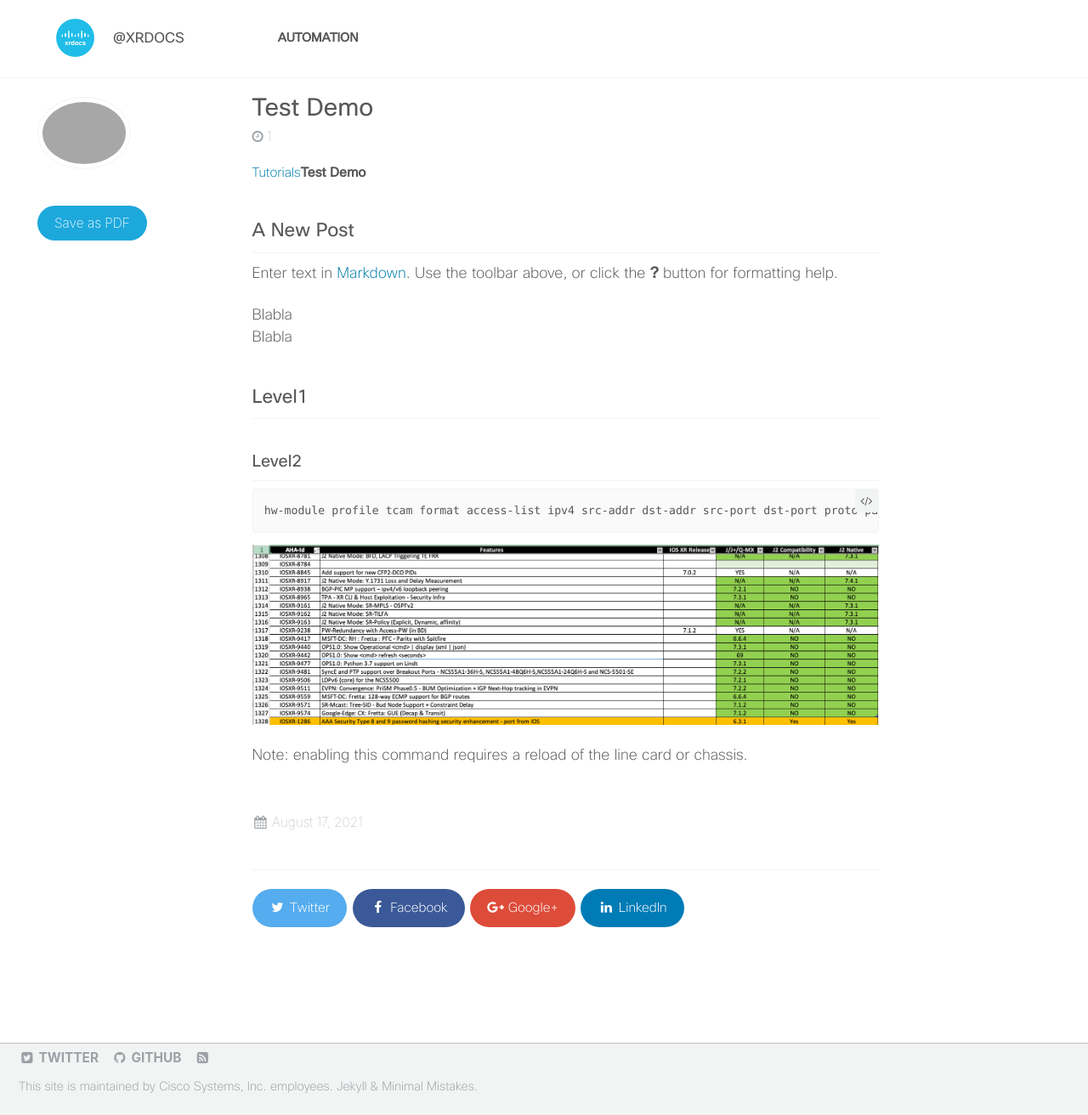
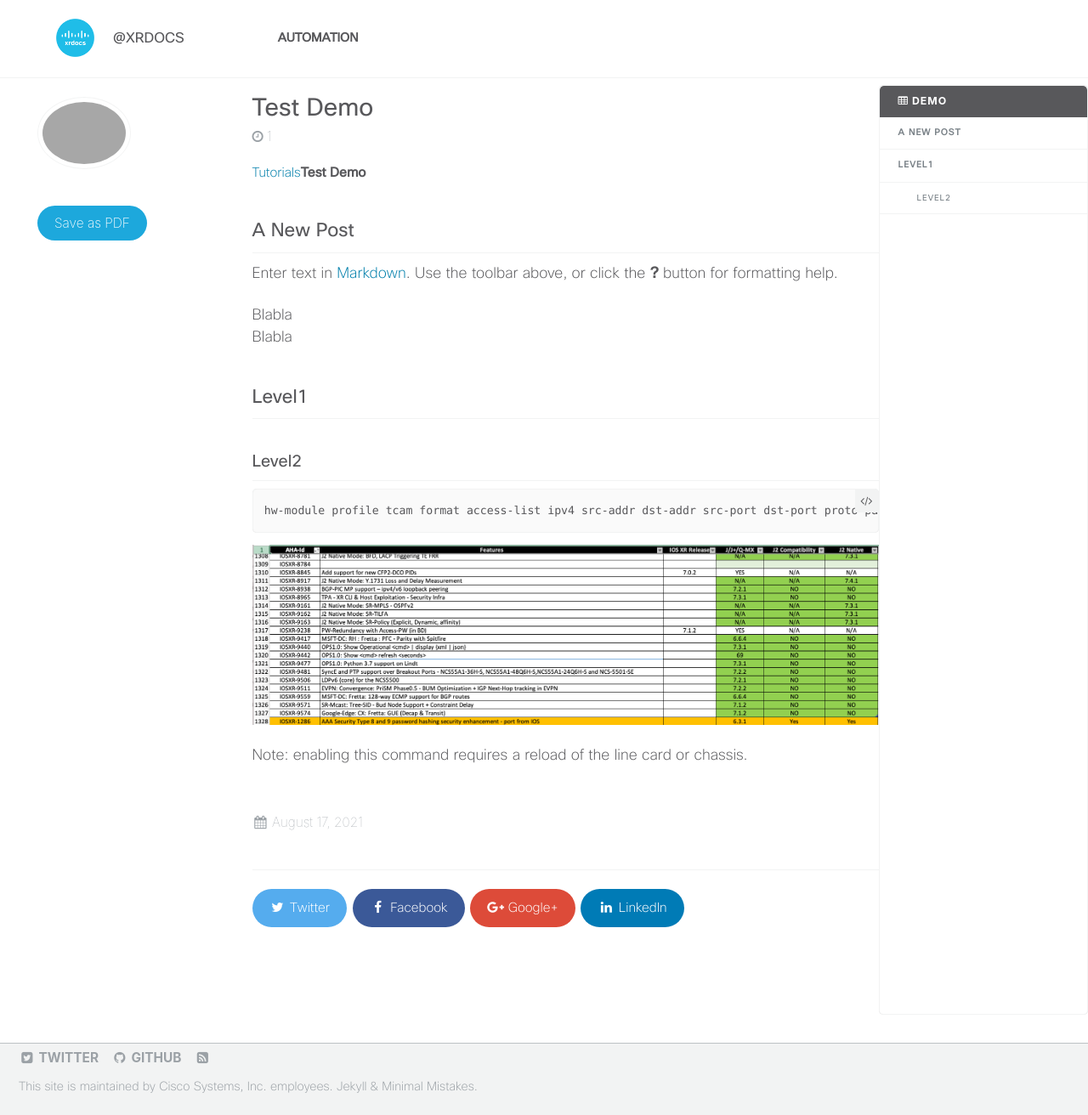
Before and after one commit to xrdocs/automation, a Jekyll site: the page built from _tutorials/demo.md, in a window 1280 px wide and 1312 px high. Shown: the whole window at 85% size. Built offline with Jekyll 4.4.1, drawn with Linux system fonts in a browser that asks for light colours; comment, search, counter and statistics services are not loaded.

Commit message:
Update demo.md

```diff
--- a/_tutorials/demo.md
+++ b/_tutorials/demo.md
@@ -6,6 +6,8 @@ position: hidden
 author: Nicolas Fevrier
 excerpt: Demo
 ---
+{% include toc icon="table" title="Demo" %}
+
 ## A New Post
 
 Enter text in [Markdown](http://daringfireball.net/projects/markdown/). Use the toolbar above, or click the **?** button for formatting help.
```
